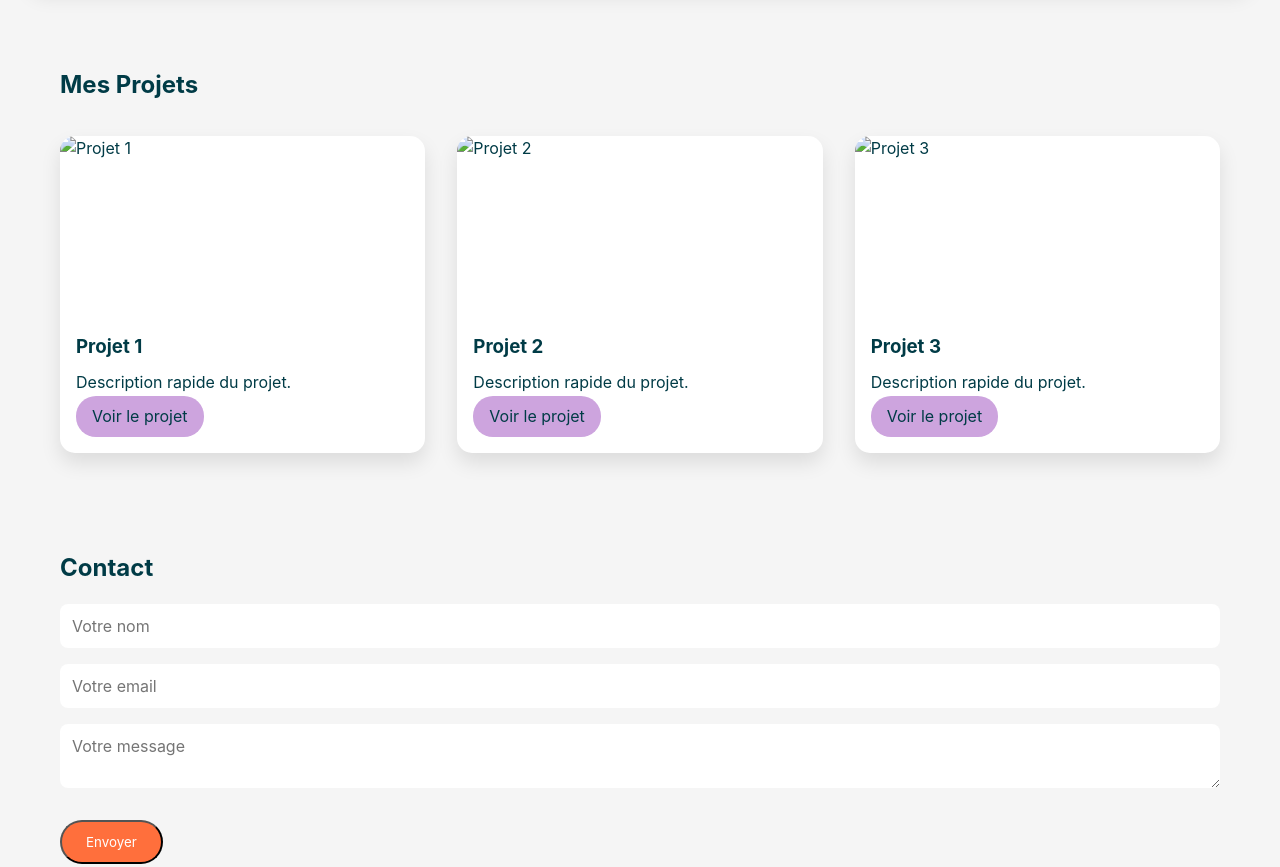
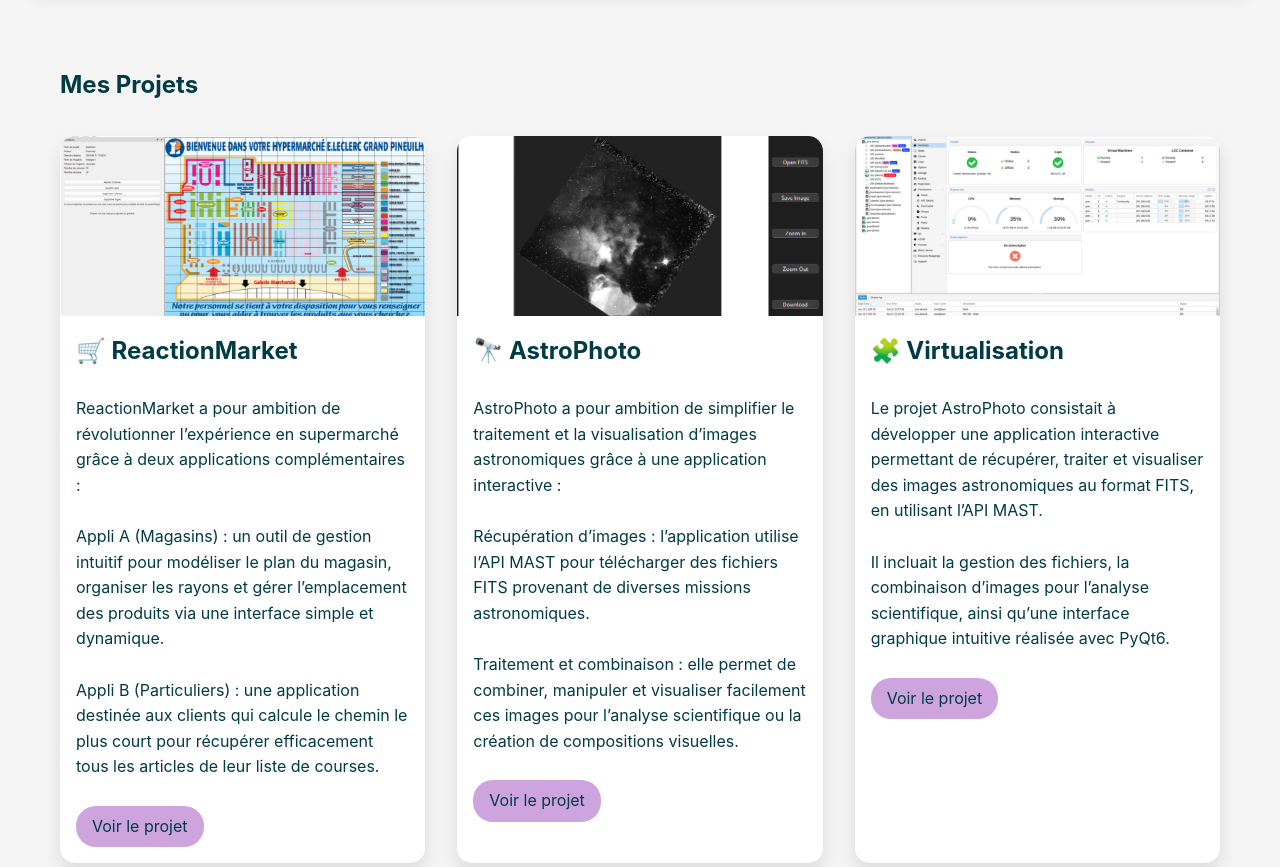
Before and after one commit to Arthur-Beignon/portfolio, a plain HTML site: page index.html in a window 1280 px wide. Shown: the part 1280-2147 px from the top of the page. Drawn offline with Linux system fonts and the light colour scheme.

Commit message:
Update :
- index.html (ajout de 3 projets sur la page)
- 3 fichier.png pour les photos de projts

OK

```diff
--- a/index.html
+++ b/index.html
@@ -55,26 +55,35 @@
       <h2>Mes Projets</h2>
       <div class="grid">
         <div class="card">
-          <img src="img/projet1.jpg" alt="Projet 1">
+          <img src="img/img_reactionmarket.png" alt="Projet 1">
           <div class="card-content">
-            <h3>Projet 1</h3>
-            <p>Description rapide du projet.</p>
+            <h1>🛒 ReactionMarket</h1></br>
+            <p>
+            ReactionMarket a pour ambition de révolutionner l’expérience en supermarché grâce à deux applications complémentaires :</p></br>
+            <p>Appli A (Magasins) : un outil de gestion intuitif pour modéliser le plan du magasin, organiser les rayons et gérer l’emplacement des produits via une interface simple et dynamique.</p></br>
+            <p>Appli B (Particuliers) : une application destinée aux clients qui calcule le chemin le plus court pour récupérer efficacement tous les articles de leur liste de courses.</p></br>
             <a href="#" class="btn-secondary">Voir le projet</a>
           </div>
         </div>
+
         <div class="card">
-          <img src="img/projet2.jpg" alt="Projet 2">
+          <img src="img/img_astrophoto.png" alt="Projet 2">
           <div class="card-content">
-            <h3>Projet 2</h3>
-            <p>Description rapide du projet.</p>
+            <h1>🔭 AstroPhoto</h1></br>
+            <p>AstroPhoto a pour ambition de simplifier le traitement et la visualisation d’images astronomiques grâce à une application interactive :</p><br>
+            <p>Récupération d’images : l’application utilise l’API MAST pour télécharger des fichiers FITS provenant de diverses missions astronomiques.</p><br>
+            <p>Traitement et combinaison : elle permet de combiner, manipuler et visualiser facilement ces images pour l’analyse scientifique ou la création de compositions visuelles.</p><br>
             <a href="#" class="btn-secondary">Voir le projet</a>
           </div>
         </div>
+
         <div class="card">
-          <img src="img/projet3.jpg" alt="Projet 3">
+          <img src="img/img_virtualisation.png" alt="Projet 3">
           <div class="card-content">
-            <h3>Projet 3</h3>
-            <p>Description rapide du projet.</p>
+            <h1>🧩 Virtualisation</h1></br>
+            <p>Le projet AstroPhoto consistait à développer une application interactive permettant de récupérer, traiter et visualiser des images astronomiques au format FITS, en utilisant l’API MAST.</p><br>
+            <p>Il incluait la gestion des fichiers, la combinaison d’images pour l’analyse scientifique, ainsi qu’une interface graphique intuitive réalisée avec PyQt6.</p><br>
+
             <a href="#" class="btn-secondary">Voir le projet</a>
           </div>
         </div>
```
Also changed, not shown: img/img_astrophoto.png (added), img/img_reactionmarket.png (added), img/img_virtualisation.png (added).
